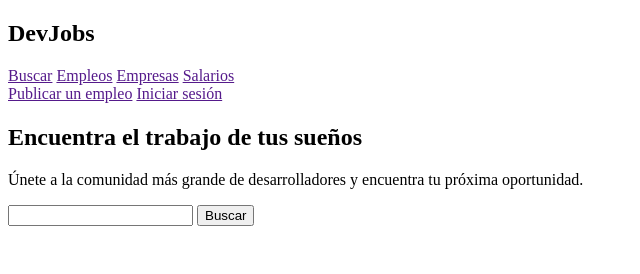
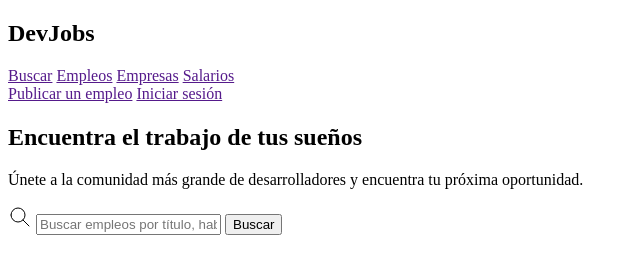
Before and after one commit to AndyMMtnz/JSCAMP-FullStack, a plain HTML site: page index.html in a window 1280 px wide. Shown: the whole page, without its empty margins (0-640 px from the left). Drawn offline with Linux system fonts and the light colour scheme.

Commit message:
Form completed
Finished the form structure, added all the necessary fields and created an svg element for the search icon.

```diff
--- a/index.html
+++ b/index.html
@@ -26,11 +26,19 @@
     <section>
         <h1>Encuentra el trabajo de tus sueños</h1>
         <p>Únete a la comunidad más grande de desarrolladores y encuentra tu próxima oportunidad.</p>
-        <form>
-            <input>
-            <button>Buscar</button>
+        <form role="search">
+            <svg  xmlns="http://www.w3.org/2000/svg"  width="24"  height="24"
+            viewBox="0 0 24 24"  fill="none"  stroke="currentColor"  stroke-width="1"
+            stroke-linecap="round"  stroke-linejoin="round"
+            class="icon icon-tabler icons-tabler-outline icon-tabler-search">
+            <path stroke="none" d="M0 0h24v24H0z" fill="none"/><path
+            d="M10 10m-7 0a7 7 0 1 0 14 0a7 7 0 1 0 -14 0" /><path d="M21 21l-6 -6" /></svg>
+
+            <input type="text" placeholder="Buscar empleos por título, habilidad o empresa">
+
+            <button type="submit">Buscar</button>
         </form>
-        <!-- <img src="./background.jpeg"> -->
+        <!-- <img src="./background.jpeg" /> -->
     </section>
 </main>
 
```
